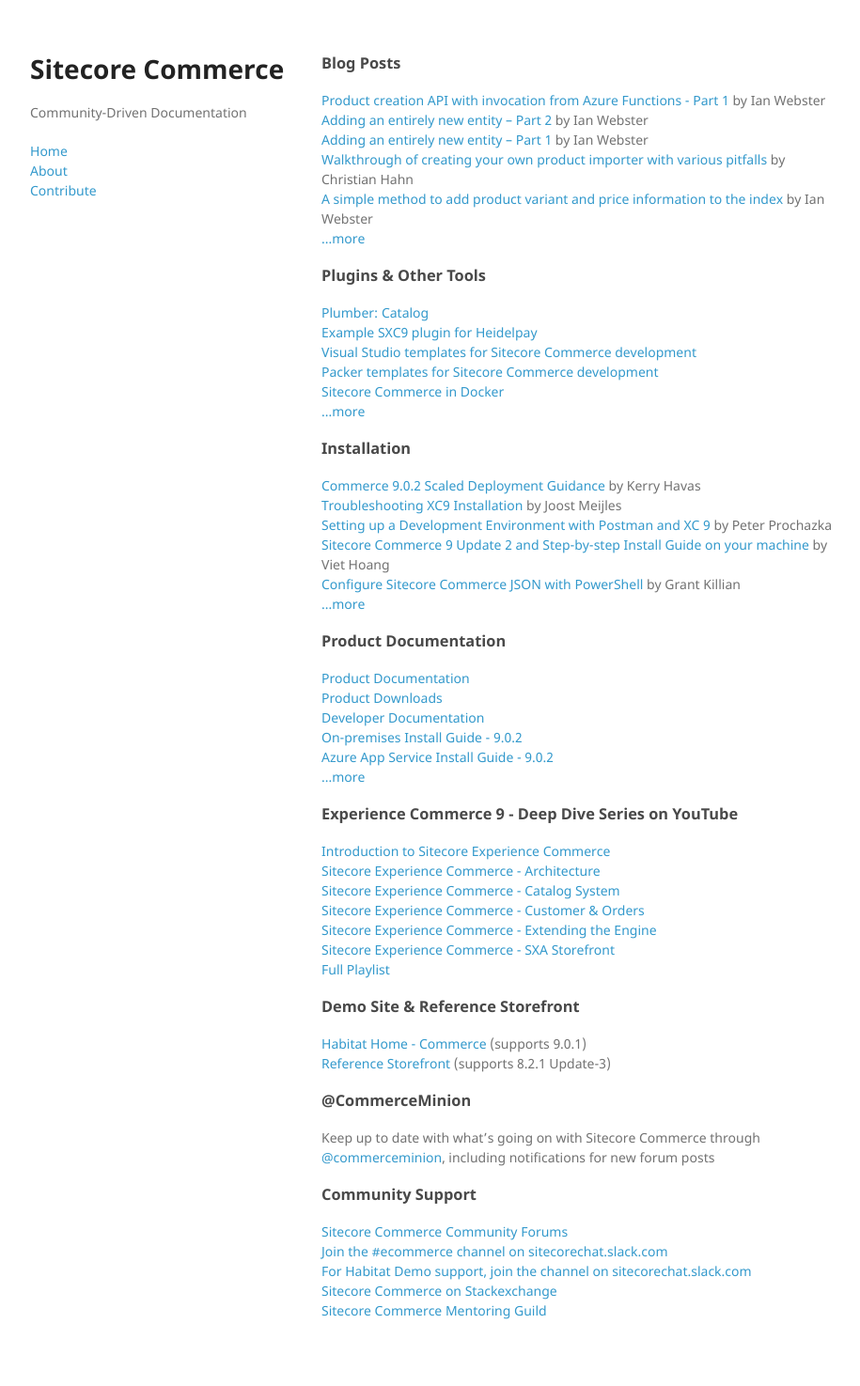
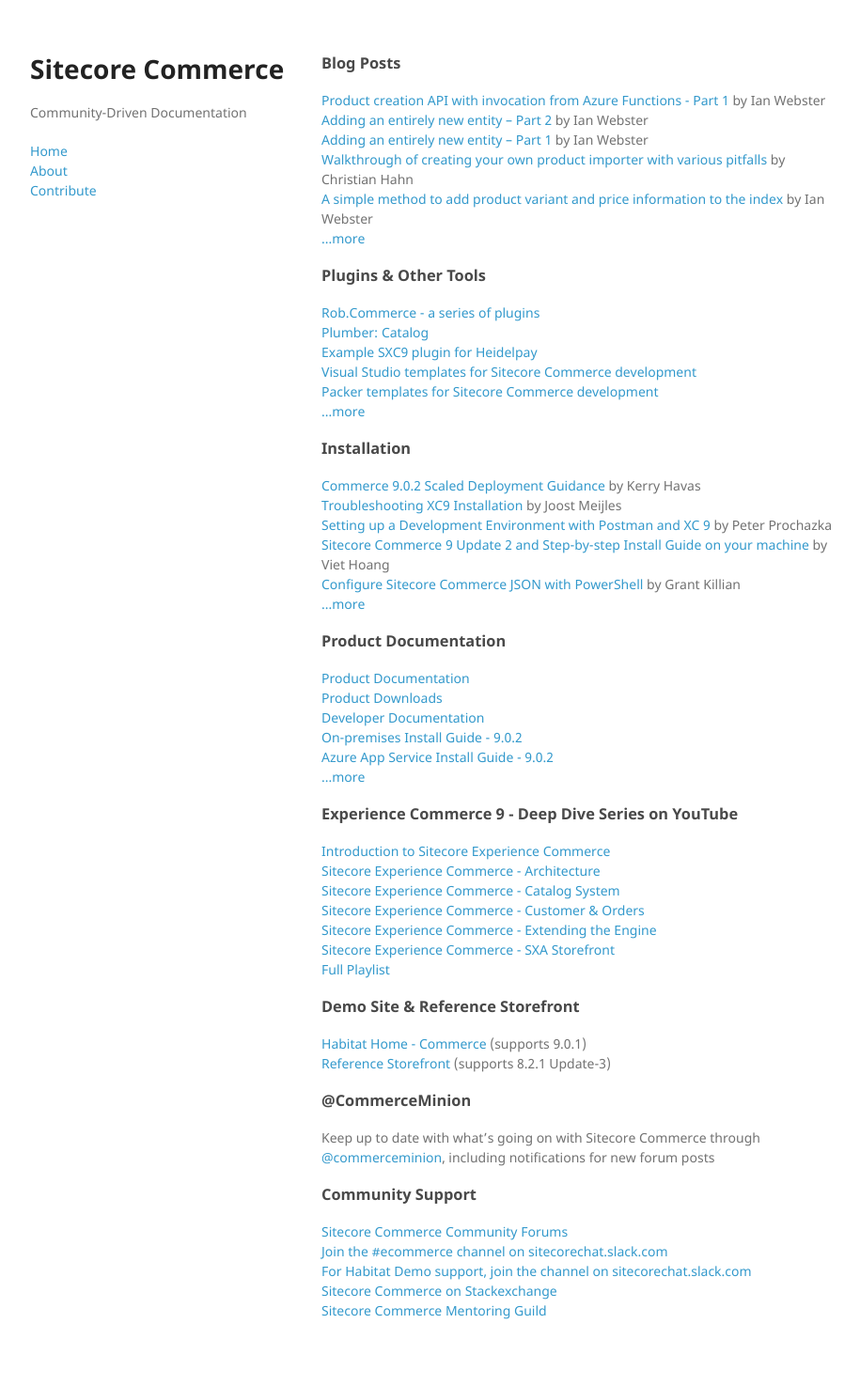
Before and after one commit to CommerceMinion/commerce-community-docs, a Jekyll site: the page built from index.md, in a window 1280 px wide. Shown: the whole page at 94% size, without its empty margins (26-941 px from the left). Built offline with Jekyll 4.4.1, drawn with Linux system fonts in a browser that asks for light colours.

Commit message:
added new plugins from Rob

```diff
--- a/_data/plugins.yml
+++ b/_data/plugins.yml
@@ -1,3 +1,8 @@
+- name: "Rob.Commerce - a series of plugins"
+  link: https://github.com/robearlam/Rob.Commerce
+  author: Rob Earlam
+  submitted-by: Kelly Heard
+
 - name: "Plumber: Catalog"
   link: https://github.com/plumber-sc/plumber-catalog
   author: Erwin Werkman
```
